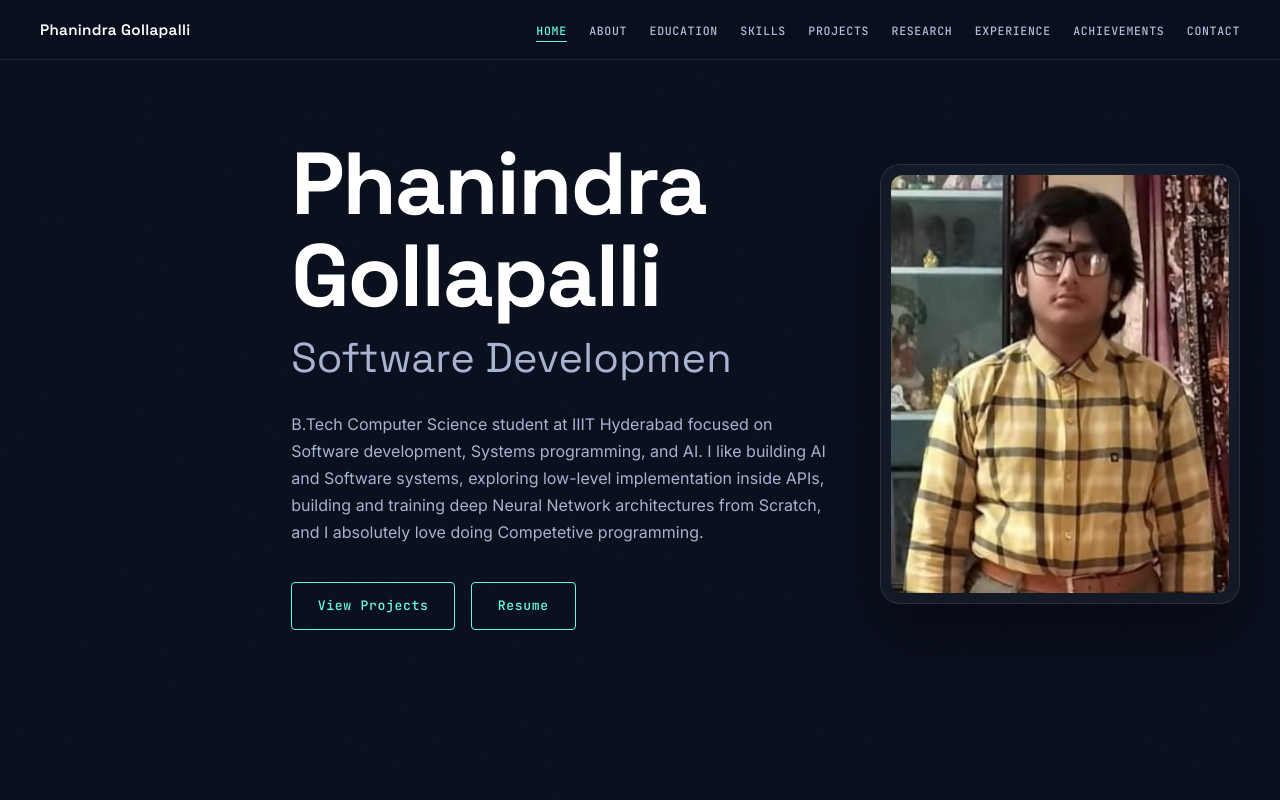
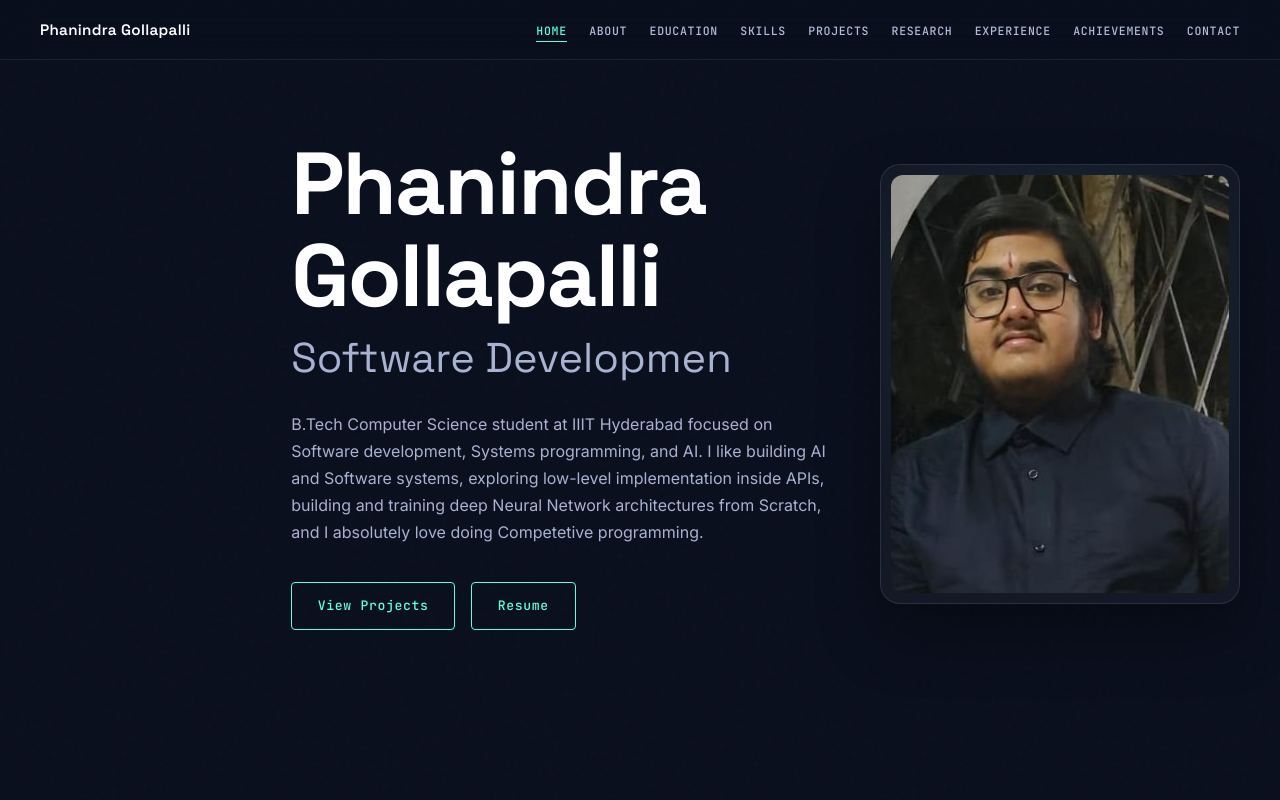
Before and after one commit to phanindragollapalli/My-Portfolio, a plain HTML site: page index.html in a window 1280 px wide. Shown: the top 800 px of the page. Drawn offline with Linux system fonts and the light colour scheme.

Commit message:
updated readme and my picture.

```diff
--- a/index.html
+++ b/index.html
@@ -752,7 +752,7 @@
         </div>
       </div>
       <div class="hero-photo">
-        <img src="assets/images/My_pic.jpg" alt="Phanindra Gollapalli" />
+        <img src="assets/images/My_pic.jpeg" alt="Phanindra Gollapalli" />
       </div>
     </div>
   </section>
```
Also changed, not shown: assets/images/My_pic.jpeg (added), assets/images/My_pic.jpg (deleted), 1 other file.
